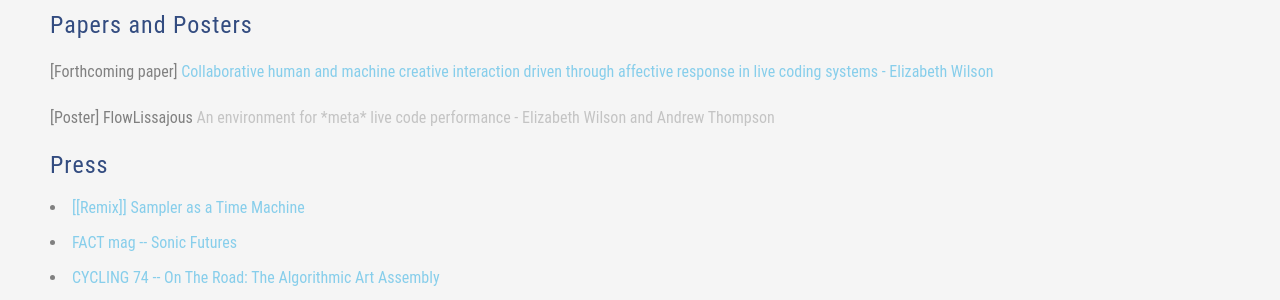
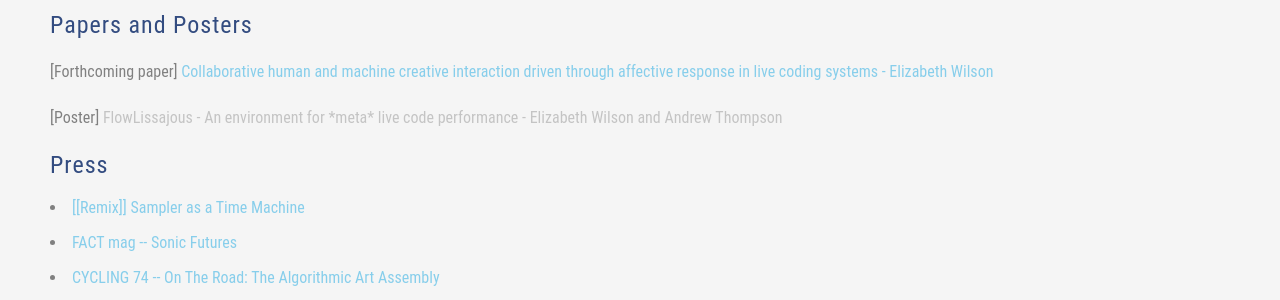
Before and after one commit to lwlsn/lwlsn.github.io, a Jekyll site: the page index.html, which Jekyll copies as it is, in a window 1280 px wide. Shown: the part 535-835 px from the top of the page. Built offline with Jekyll 4.4.1, drawn with Linux system fonts in a browser that asks for light colours.

Commit message:
update links final

```diff
--- a/index.html
+++ b/index.html
@@ -58,7 +58,7 @@ and examine new ways of interfacing with musical algorithms.
 </p>
 
 <p>
-	[Poster] FlowLissajous <a> An environment for *meta* live code performance - Elizabeth Wilson and Andrew Thompson </a>
+	[Poster] <a> FlowLissajous - An environment for *meta* live code performance - Elizabeth Wilson and Andrew Thompson </a>
 
 
 
```
